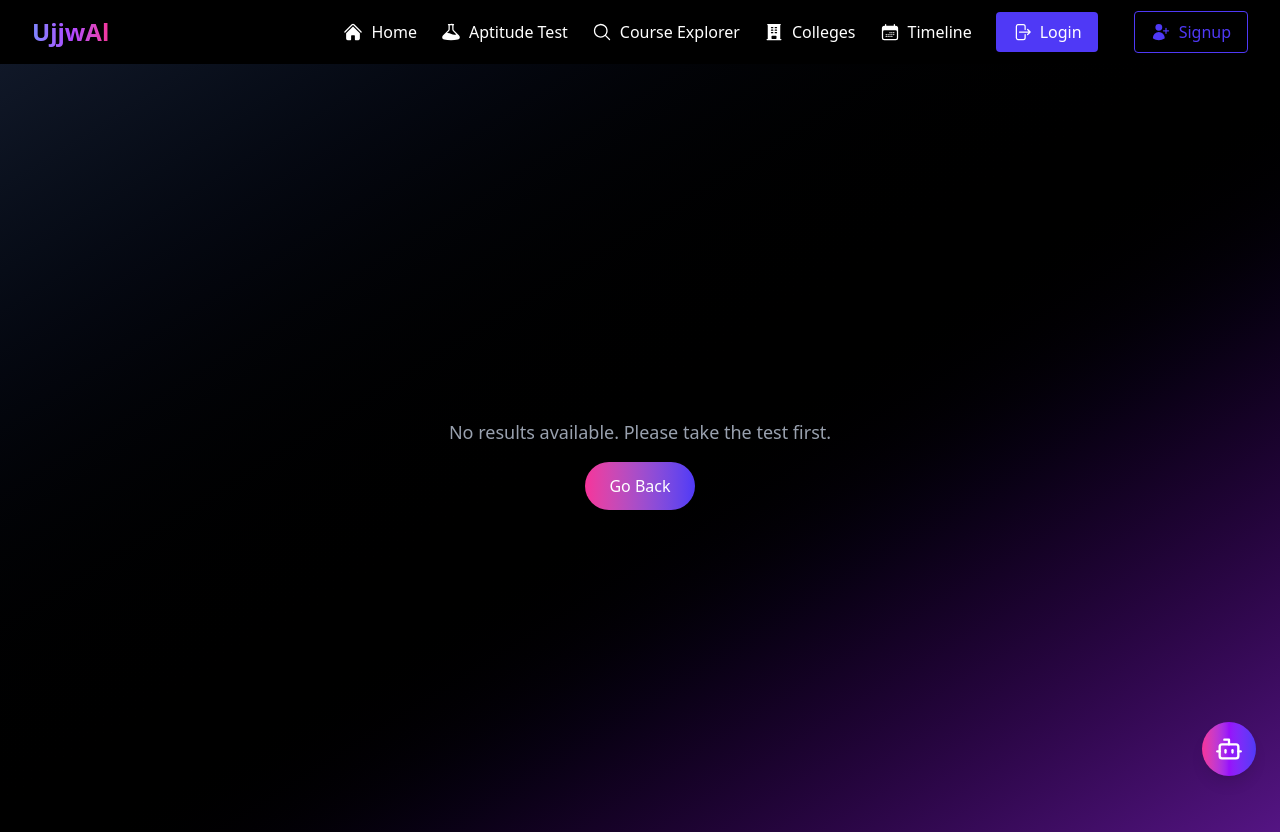
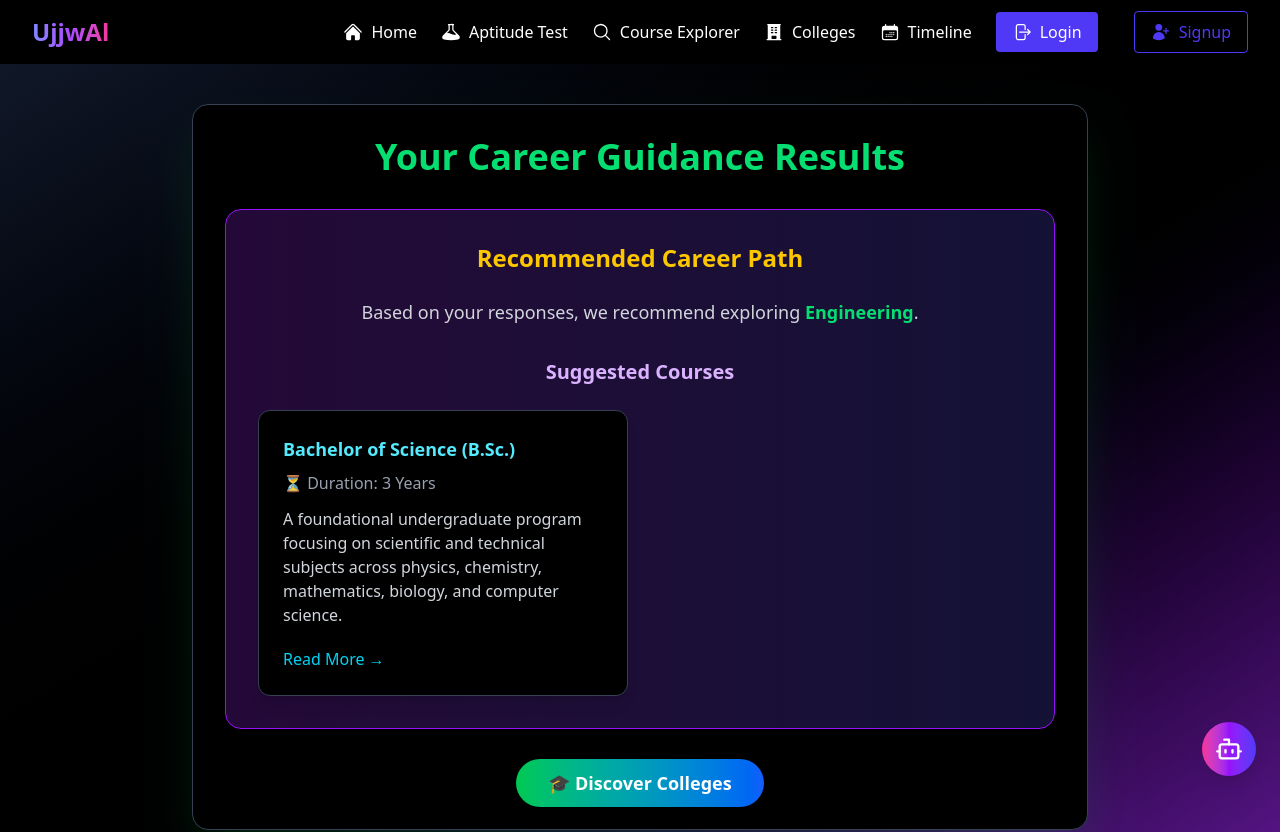
Before and after one commit to gargijoshi9/OneStop, a React (Vite) app in the folder OneStop/: page /result in a window 1280 px wide. Shown: the top 832 px of the page. Built offline with nearby package versions, Linux system fonts and the light colour scheme.

Commit message:
result page logic done

```diff
--- a/OneStop/index.html
+++ b/OneStop/index.html
@@ -1,5 +1,5 @@
 <!doctype html>
-<html lang="en">
+<html lang="en" class="bg-black">
   <head>
     </head>
 
--- a/OneStop/src/pages/AptitudeTest.jsx
+++ b/OneStop/src/pages/AptitudeTest.jsx
@@ -2,7 +2,7 @@ import React, { useState, useEffect } from "react";
 import { Calculator, Brain, Lightbulb, Users } from "lucide-react";
 import { Link } from "react-router-dom";
 import { motion, AnimatePresence } from "framer-motion"; // added for animation like Home.jsx
-import { ChevronUp } from 'lucide-react';
+import { ChevronUp } from "lucide-react";
 
 // ====================== QUIZ DATA ======================
 const quizzes = [
@@ -268,7 +268,9 @@ function Quiz({ quiz, onComplete, onBack }) {
       className="max-w-3xl mx-auto bg-black border border-gray-700 p-8 rounded-2xl shadow-2xl shadow-purple-500/20"
     >
       {/* Quiz Header */}
-      <h2 className="text-3xl font-extrabold text-purple-300 mb-2">{quiz.title}</h2>
+      <h2 className="text-3xl font-extrabold text-purple-300 mb-2">
+        {quiz.title}
+      </h2>
       <p className="text-gray-400 mb-6">{quiz.description}</p>
 
       {/* Progress */}
@@ -288,7 +290,9 @@ function Quiz({ quiz, onComplete, onBack }) {
 
       {/* Question */}
       <div key={question.id} className="mb-6">
-        <p className="mb-4 text-lg font-medium text-gray-200">{question.text}</p>
+        <p className="mb-4 text-lg font-medium text-gray-200">
+          {question.text}
+        </p>
 
         {/* Multiple Choice */}
         {question.type === "multiple-choice" && (
@@ -392,10 +396,11 @@ function Quiz({ quiz, onComplete, onBack }) {
 }
 
 // ====================== APP COMPONENT ======================
+// ====================== APP COMPONENT ======================
 function App() {
   const [currentQuiz, setCurrentQuiz] = useState(null);
   const [results, setResults] = useState([]);
-  const [showButton, setShowButton] = useState(false); // <-- back to top state
+  const [showButton, setShowButton] = useState(false);
 
   const totalQuizzes = quizzes.length;
   const completedQuizzes = results.length;
@@ -464,6 +469,7 @@ function App() {
           <div className="grid grid-cols-1 md:grid-cols-2 gap-8">
             {quizzes.map((quiz) => {
               const completed = results.find((r) => r.quizId === quiz.id);
+
               // Card colors and icons
               const cardColors = {
                 aptitude: "from-blue-600 to-indigo-600",
@@ -488,17 +494,29 @@ function App() {
                   transition={{ duration: 0.5, type: "spring" }}
                   className="rounded-xl shadow-lg overflow-hidden bg-black border border-gray-700 flex flex-col hover:border-purple-400/50 hover:shadow-xl hover:shadow-purple-500/20 transition-all duration-300"
                 >
-                  <div className={`p-6 flex justify-center items-center bg-gradient-to-r ${cardColors[quiz.id]}`}>
+                  {/* Card Header with Icon */}
+                  <div
+                    className={`p-6 flex justify-center items-center bg-gradient-to-r ${
+                      cardColors[quiz.id]
+                    }`}
+                  >
                     {cardIcons[quiz.id]}
                   </div>
+
+                  {/* Card Body */}
                   <div className="p-6 flex-1 flex flex-col">
-                    <h3 className="text-lg font-bold text-purple-300 mb-1">{quiz.title}</h3>
+                    <h3 className="text-lg font-bold text-purple-300 mb-1">
+                      {quiz.title}
+                    </h3>
                     <p className="text-gray-400 mb-4">{quiz.description}</p>
+
+                    {/* ✅ Completed badge inside each card */}
                     {completed && (
                       <span className="inline-block bg-green-200/20 text-green-400 text-xs font-semibold px-3 py-1 rounded-full self-start mb-4">
-                        ✅ Completed
+                        Completed
                       </span>
                     )}
+
                     <div className="flex justify-between items-center mt-auto">
                       <div className="flex items-center space-x-1 text-gray-400 text-sm">
                         ⏱ <span>{quiz.timeLimit} minutes</span>
@@ -520,37 +538,27 @@ function App() {
             })}
           </div>
 
-          {/* Results */}
-          {results.length > 0 && (
+          {/* ✅ Removed Completed Results section here */}
+          {progressPercent === 100 && (
             <motion.div
               initial={{ opacity: 0, y: 20 }}
               whileInView={{ opacity: 1, y: 0 }}
               viewport={{ once: true }}
-              className="mt-12 bg-black border border-green-400/50 rounded-xl p-6 text-left shadow-lg shadow-green-500/20"
+              className="mt-12"
             >
-              <h2 className="text-2xl font-bold text-green-400 mb-4">Completed Results</h2>
-              <ul className="space-y-2">
-                {results.map((r, i) => (
-                  <li key={i} className="text-green-300 font-medium">
-                    ✅ {r.quizId}
-                  </li>
-                ))}
-              </ul>
-              {progressPercent === 100 && (
               <Link
                 to="/Result"
                 state={{ result: { quizzes: results } }}
-                  className="inline-block mt-6 px-6 py-2 bg-gradient-to-r from-green-500 to-cyan-600 text-white rounded-lg hover:scale-105 transition"
+                className="inline-block px-6 py-3 bg-gradient-to-r from-green-500 to-cyan-600 text-white rounded-lg hover:scale-105 transition"
               >
                 View Results
               </Link>
-              )}
             </motion.div>
           )}
         </div>
       )}
 
-      {/* Back to Top Button (appears everywhere) */}
+      {/* Back to Top Button */}
       <AnimatePresence>
         {showButton && (
           <motion.button
--- a/OneStop/src/pages/Result.jsx
+++ b/OneStop/src/pages/Result.jsx
@@ -1,125 +1,190 @@
-import React from "react";
+import React, { useState } from "react";
 import { useLocation, Link } from "react-router-dom";
 import { motion } from "framer-motion";
 
-function Result() {
+// ====== Course Data (Inline JSON) ======
+const coursesData = [
+  {
+    id: 1,
+    stream: "Science",
+    name: "Bachelor of Science (B.Sc.)",
+    duration: "3 Years",
+    description:
+      "A foundational undergraduate program focusing on scientific and technical subjects across physics, chemistry, mathematics, biology, and computer science.",
+    careers: [
+      "Research Scientist",
+      "Lab Technician",
+      "Professor",
+      "Data Analyst",
+    ],
+    higherStudies: ["M.Sc.", "Ph.D.", "MBA"],
+    governmentExams: ["UPSC", "SSC", "Bank PO", "State PSC"],
+  },
+  {
+    id: 2,
+    stream: "Commerce",
+    name: "Bachelor of Commerce (B.Com.)",
+    duration: "3 Years",
+    description:
+      "A program offering knowledge in accounting, finance, taxation, and economics, preparing students for careers in corporate and financial sectors.",
+    careers: [
+      "Accountant",
+      "Financial Analyst",
+      "Auditor",
+      "Investment Banker",
+    ],
+    higherStudies: ["M.Com.", "CA", "MBA"],
+    governmentExams: ["UPSC", "SSC CGL", "Bank Exams"],
+  },
+  {
+    id: 3,
+    stream: "Arts",
+    name: "Bachelor of Arts (B.A.)",
+    duration: "3 Years",
+    description:
+      "An undergraduate program in humanities and social sciences with subjects like literature, history, sociology, psychology, and political science.",
+    careers: ["Teacher", "Civil Services", "Journalist", "Content Writer"],
+    higherStudies: ["M.A.", "M.Phil.", "Ph.D.", "MBA"],
+    governmentExams: ["UPSC", "State PSC", "SSC"],
+  },
+];
+
+// ====== Recommendation Logic ======
+const getRecommendations = (results) => {
+  let aptitude = results.find((r) => r.quizId === "aptitude")?.percentage || 0;
+  let logical = results.find((r) => r.quizId === "logical")?.percentage || 0;
+  let cognitive =
+    results.find((r) => r.quizId === "cognitive")?.percentage || 0;
+  let personality =
+    results.find((r) => r.quizId === "personality")?.percentage || 0;
+
+  const best = Math.max(aptitude, logical, cognitive, personality);
+
+  if (aptitude === best) return { field: "Engineering", stream: "Science" };
+  if (logical === best)
+    return { field: "Commerce / Management", stream: "Commerce" };
+  if (cognitive === best)
+    return { field: "Science & Research", stream: "Science" };
+  if (personality === best)
+    return { field: "Arts & Social Sciences", stream: "Arts" };
+
+  return { field: "General Studies", stream: "Arts" };
+};
+
+export default function Result() {
   const location = useLocation();
-  const { result } = location.state || {};
-  const quizzes = result?.quizzes || [];
+  const results = location.state?.result?.quizzes || [];
+  const recommendation = getRecommendations(results);
 
-  if (!result) {
-    return (
-      <div className="min-h-screen bg-gradient-to-br from-gray-900 via-black to-purple-900 flex flex-col items-center justify-center text-center px-6">
-        <p className="text-gray-400 text-lg mb-4">
-          No results available. Please take the test first.
-        </p>
-        <Link
-          to="/"
-          className="px-6 py-3 rounded-full bg-gradient-to-r from-pink-500 to-indigo-600 text-white font-medium hover:scale-105 transition-transform"
-        >
-          Go Back
-        </Link>
-      </div>
-    );
-  }
+  const [expanded, setExpanded] = useState(null);
+
+  const suggestedCourses = coursesData.filter(
+    (course) => course.stream === recommendation.stream
+  );
 
   return (
-    <div className="min-h-screen bg-gradient-to-br from-gray-900 via-black to-purple-900 py-12 px-6 text-white">
-      <div className="max-w-4xl mx-auto">
-        {/* Recommended Stream */}
-        <motion.div
-          initial={{ opacity: 0, y: 40 }}
-          animate={{ opacity: 1, y: 0 }}
-          transition={{ duration: 0.6 }}
-          className="p-6 bg-black border border-purple-500/40 rounded-2xl mb-8 shadow-lg shadow-purple-500/20"
-        >
-          <h3 className="text-xl font-bold text-purple-300 mb-2">
-            Recommended Stream
-          </h3>
-          <p className="text-3xl font-extrabold text-cyan-300">
-            {result.stream}
+    <div className="min-h-screen flex items-center justify-center bg-gradient-to-br from-gray-900 via-black to-purple-900 py-10 px-6 text-white">
+      <motion.div
+        initial={{ opacity: 0, y: 40 }}
+        animate={{ opacity: 1, y: 0 }}
+        transition={{ duration: 0.6 }}
+        className="w-full max-w-4xl bg-black border border-gray-700 p-8 rounded-2xl shadow-2xl shadow-green-500/20"
+      >
+        <h1 className="text-4xl font-extrabold text-green-400 mb-8 text-center">
+          Your Career Guidance Results
+        </h1>
+
+        <div className="bg-gradient-to-r from-purple-900/40 to-indigo-900/40 border border-purple-600 rounded-2xl p-8 shadow-xl">
+          <h2 className="text-2xl font-bold text-yellow-400 mb-6 text-center">
+            Recommended Career Path
+          </h2>
+          <p className="text-gray-300 mb-8 text-lg text-center">
+            Based on your responses, we recommend exploring{" "}
+            <span className="text-green-400 font-semibold">
+              {recommendation.field}
+            </span>
+            .
           </p>
-        </motion.div>
 
-        {/* Quiz Scores */}
-        <motion.div
-          initial={{ opacity: 0, x: -40 }}
-          animate={{ opacity: 1, x: 0 }}
-          transition={{ duration: 0.6, delay: 0.2 }}
-          className="mb-8"
-        >
-          <h3 className="text-lg font-semibold text-purple-300 mb-4">
-            Your Quiz Scores
-          </h3>
-          <div className="grid grid-cols-1 sm:grid-cols-2 gap-6">
-            {quizzes.map((q) => (
-              <motion.div
-                key={q.quizId}
-                whileHover={{ scale: 1.05 }}
-                className="bg-black border border-gray-700 rounded-xl p-6 text-center shadow-md hover:border-purple-400 hover:shadow-purple-500/30 transition-all"
-              >
-                <div className="font-medium text-gray-300">{q.quizId}</div>
-                <div className="mt-2 text-2xl font-bold text-indigo-400">
-                  {q.percentage}%
-                </div>
-              </motion.div>
-            ))}
-          </div>
-        </motion.div>
-
-        {/* Suggested Courses & Careers */}
-        <div className="grid grid-cols-1 md:grid-cols-2 gap-6 mb-8">
-          <motion.div
-            initial={{ opacity: 0, x: -40 }}
-            animate={{ opacity: 1, x: 0 }}
-            transition={{ duration: 0.6, delay: 0.3 }}
-            className="p-6 bg-black border border-gray-700 rounded-xl shadow-md hover:border-cyan-400/50 hover:shadow-cyan-500/20 transition-all"
-          >
-            <h3 className="text-lg font-semibold text-cyan-300 mb-4">
+          {/* Suggested Courses */}
+          <div>
+            <h3 className="text-xl font-semibold text-purple-300 mb-6 text-center">
               Suggested Courses
             </h3>
-            <ul className="space-y-2">
-              {result.courses?.map((course, index) => (
-                <li key={index} className="flex items-start text-gray-300">
-                  <span className="text-cyan-400 mr-2">•</span>
-                  <span>{course}</span>
-                </li>
-              ))}
-            </ul>
-          </motion.div>
+            {suggestedCourses.length > 0 ? (
+              <div className="grid grid-cols-1 sm:grid-cols-2 gap-6">
+                {suggestedCourses.map((course) => (
+                  <div
+                    key={course.id}
+                    className="bg-black border border-gray-700 rounded-xl p-6 shadow-lg hover:border-cyan-400 hover:shadow-cyan-500/40 transition-all"
+                  >
+                    <h4 className="text-lg font-bold text-cyan-300 mb-2">
+                      {course.name}
+                    </h4>
+                    <p className="text-gray-400 mb-3">
+                      ⏳ Duration: {course.duration}
+                    </p>
+                    <p className="text-gray-300 mb-3">{course.description}</p>
 
-          <motion.div
-            initial={{ opacity: 0, x: 40 }}
-            animate={{ opacity: 1, x: 0 }}
-            transition={{ duration: 0.6, delay: 0.4 }}
-            className="p-6 bg-black border border-gray-700 rounded-xl shadow-md hover:border-pink-400/50 hover:shadow-pink-500/20 transition-all"
-          >
-            <h3 className="text-lg font-semibold text-pink-300 mb-4">
-              Potential Careers
-            </h3>
-            <ul className="space-y-2">
-              {result.careers?.map((career, index) => (
-                <li key={index} className="flex items-start text-gray-300">
-                  <span className="text-pink-400 mr-2">•</span>
-                  <span>{career}</span>
-                </li>
-              ))}
-            </ul>
-          </motion.div>
+                    {expanded === course.id ? (
+                      <div className="space-y-2 text-sm text-gray-300">
+                        <div>
+                          <h5 className="font-semibold text-pink-300">
+                            Careers:
+                          </h5>
+                          <ul className="list-disc ml-4">
+                            {course.careers.map((career, i) => (
+                              <li key={i}>{career}</li>
+                            ))}
+                          </ul>
+                        </div>
+                        <div>
+                          <h5 className="font-semibold text-pink-300">
+                            Higher Studies:
+                          </h5>
+                          <p>{course.higherStudies.join(", ")}</p>
+                        </div>
+                        <div>
+                          <h5 className="font-semibold text-pink-300">
+                            Government Exams:
+                          </h5>
+                          <p>{course.governmentExams.join(", ")}</p>
+                        </div>
+                        <button
+                          className="mt-2 px-3 py-1 border border-cyan-500 rounded text-cyan-400 hover:bg-cyan-900/30"
+                          onClick={() => setExpanded(null)}
+                        >
+                          Show Less
+                        </button>
+                      </div>
+                    ) : (
+                      <button
+                        className="text-cyan-400 mt-2 hover:underline"
+                        onClick={() => setExpanded(course.id)}
+                      >
+                        Read More →
+                      </button>
+                    )}
+                  </div>
+                ))}
+              </div>
+            ) : (
+              <p className="text-gray-400 mt-2 text-center">
+                No matching courses found.
+              </p>
+            )}
+          </div>
         </div>
 
-        {/* Retake */}
-        <div className="text-center pt-6">
+        <div className="text-center mt-10">
           <Link
-            to="/aptitude-test"
-            className="inline-block px-6 py-3 rounded-full bg-gradient-to-r from-purple-600 via-pink-500 to-blue-600 text-white font-semibold shadow-md hover:scale-105 transition-transform"
+            to="/course-explorer"
+            className="px-8 py-3 bg-gradient-to-r from-green-500 to-blue-600 text-white text-lg rounded-full font-bold shadow-lg hover:scale-105 transition-transform"
           >
-            Retake Assessment
+            🎓 Discover Colleges
           </Link>
         </div>
-      </div>
+      </motion.div>
     </div>
   );
 }
-
-export default Result;
```
Lines whose indentation alone changed are shown as unchanged.
